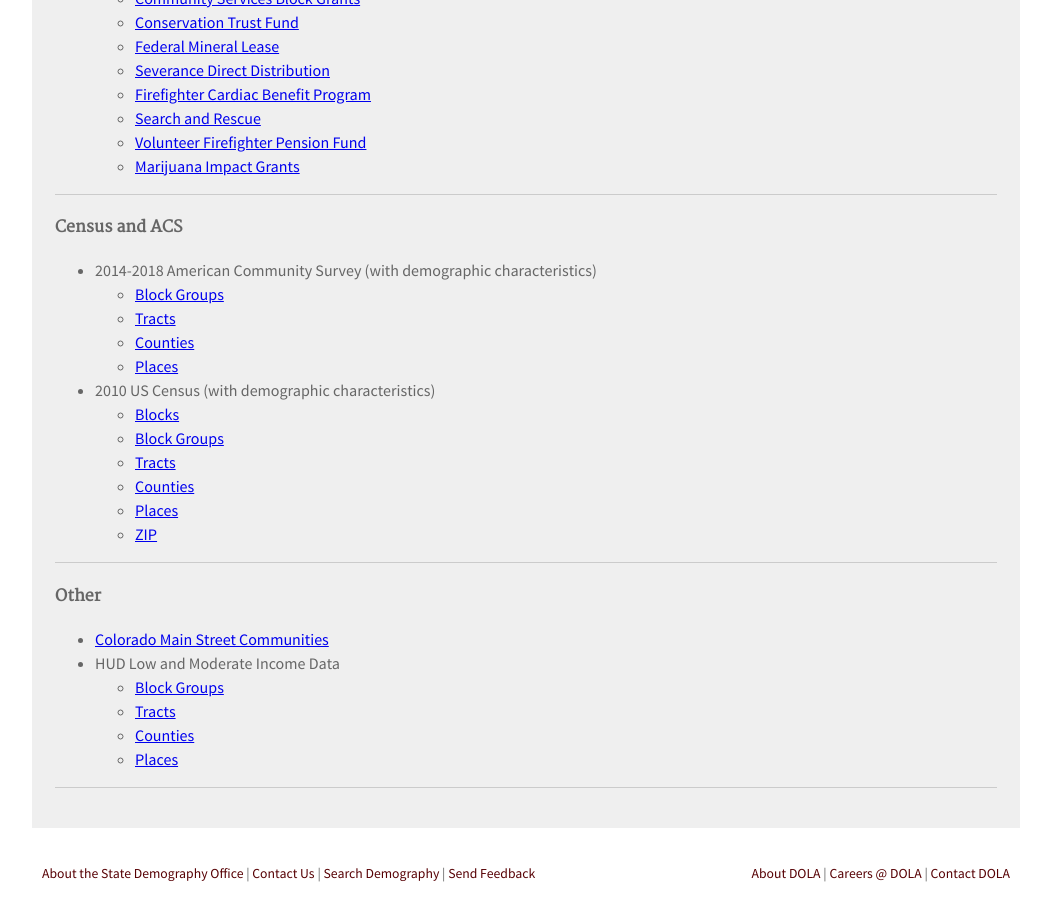
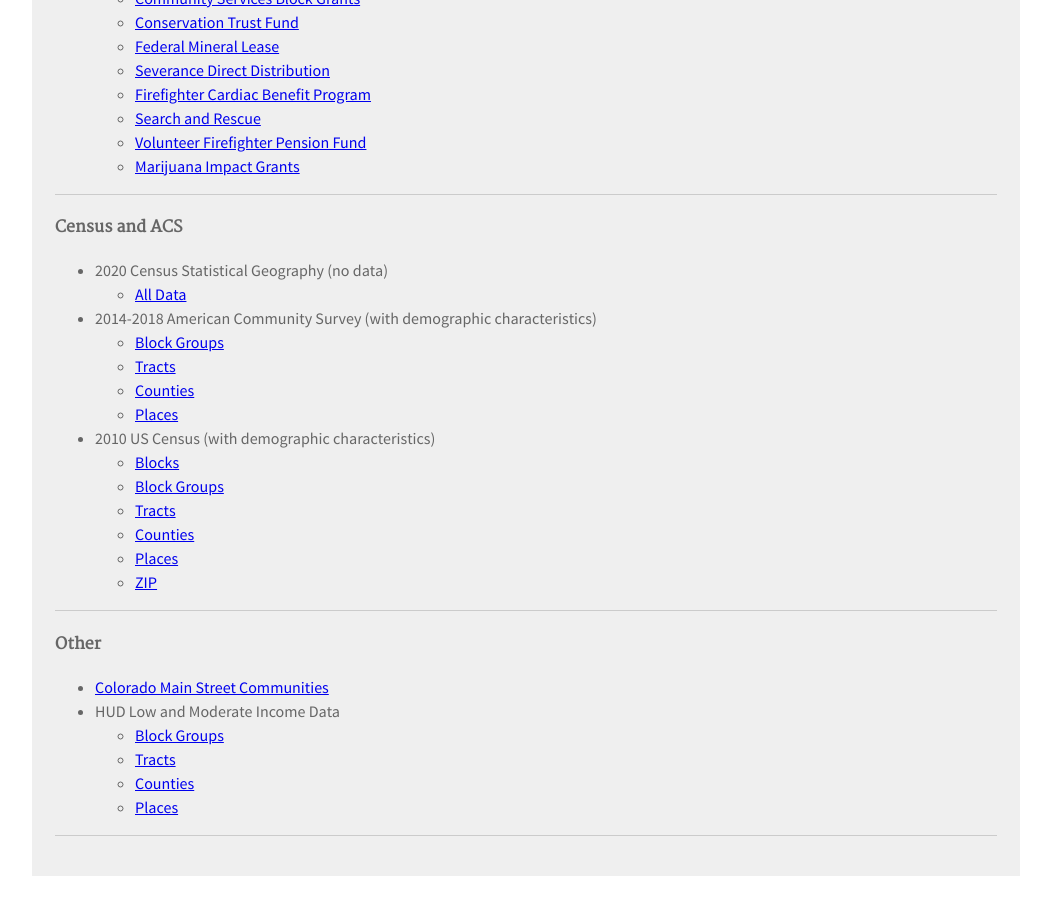
Before and after one commit to TBleess/Website_New, a Jekyll site: the page built from pages/8_GIS/gis-data.md, in a window 1280 px wide and 900 px high, scrolled down 1271 px. Shown: the whole window, without its empty margins (114-1165 px from the left). Built offline with Jekyll 4.4.1, drawn with Linux system fonts in a browser that asks for light colours.

Commit message:
Update gis-data.md

```diff
--- a/pages/8_GIS/gis-data.md
+++ b/pages/8_GIS/gis-data.md
@@ -65,6 +65,9 @@
 
 #### Census and ACS
 
+- 2020 Census Statistical Geography (no data)
+  - [All Data](https://www.census.gov/geographies/mapping-files/time-series/geo/tiger-line-file.html)
+
 - 2014-2018 American Community Survey (with demographic characteristics)
   - [Block Groups](https://storage.googleapis.com/co-publicdata/ACS1418_bg.zip)
   - [Tracts](https://storage.googleapis.com/co-publicdata/ACS1418_tract.zip)
```
